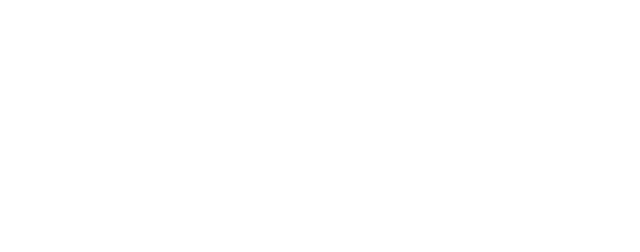
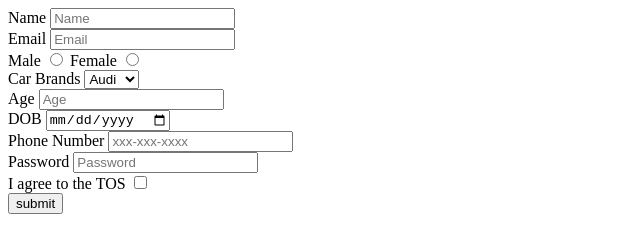
Before and after one commit to acciojob/signup-form-car-gauriverma4, a website: page main.html in a window 1280 px wide. Shown: the whole page, without its empty margins (0-640 px from the left). Drawn offline with Linux system fonts and the light colour scheme.

Commit message:
created a submission

```diff
--- a/main.html
+++ b/main.html
@@ -8,6 +8,51 @@
 
 <body>
 	<!-- the entire body must be written by student -->
+	<form action="" method="post">
+
+	<label for="name">Name</label>
+	<input type="text" id="name" required placeholder="Name">
+	<br>
+
+	<label for="email">Email</label>
+	<input type="email" id="email" required placeholder="Email">
+	<br>
+
+	<label for="gender_m">Male</label>
+	<input type="radio" id="gender_m" name="gender" required>
+	<label for="gender_f">Female</label>
+	<input type="radio" id="gender_f" name="gender" required>
+	<br>
+
+	<label for="cars">Car Brands</label>
+	<select  id="cars" placeholder="--Please choose an option--" required>
+		<option>Audi</option>
+		<option>BMW</option>
+		<option>Volvo</option>
+	</select>
+	<br>
+
+	<label for="age">Age</label>
+	<input type="number" id="age" required placeholder="Age">
+	<br>
+
+	<label for="dob">DOB</label>
+	<input type="date" id="dob" required>
+	<br>
+
+	<label for="tel">Phone Number</label>
+	<input type="tel" id="tel" placeholder="xxx-xxx-xxxx">
+	<br>
+
+	<label for="password">Password</label>
+	<input type="password" id="password" required placeholder="Password">
+	<br>
+
+	<label for="tos">I agree to the TOS</label>
+	<input type="checkbox" id="tos" required >
+	</form>
+
+	<button type="submit">submit</button>
     <script type="text/javascript" src="./script.js">
 </script>
 
```
